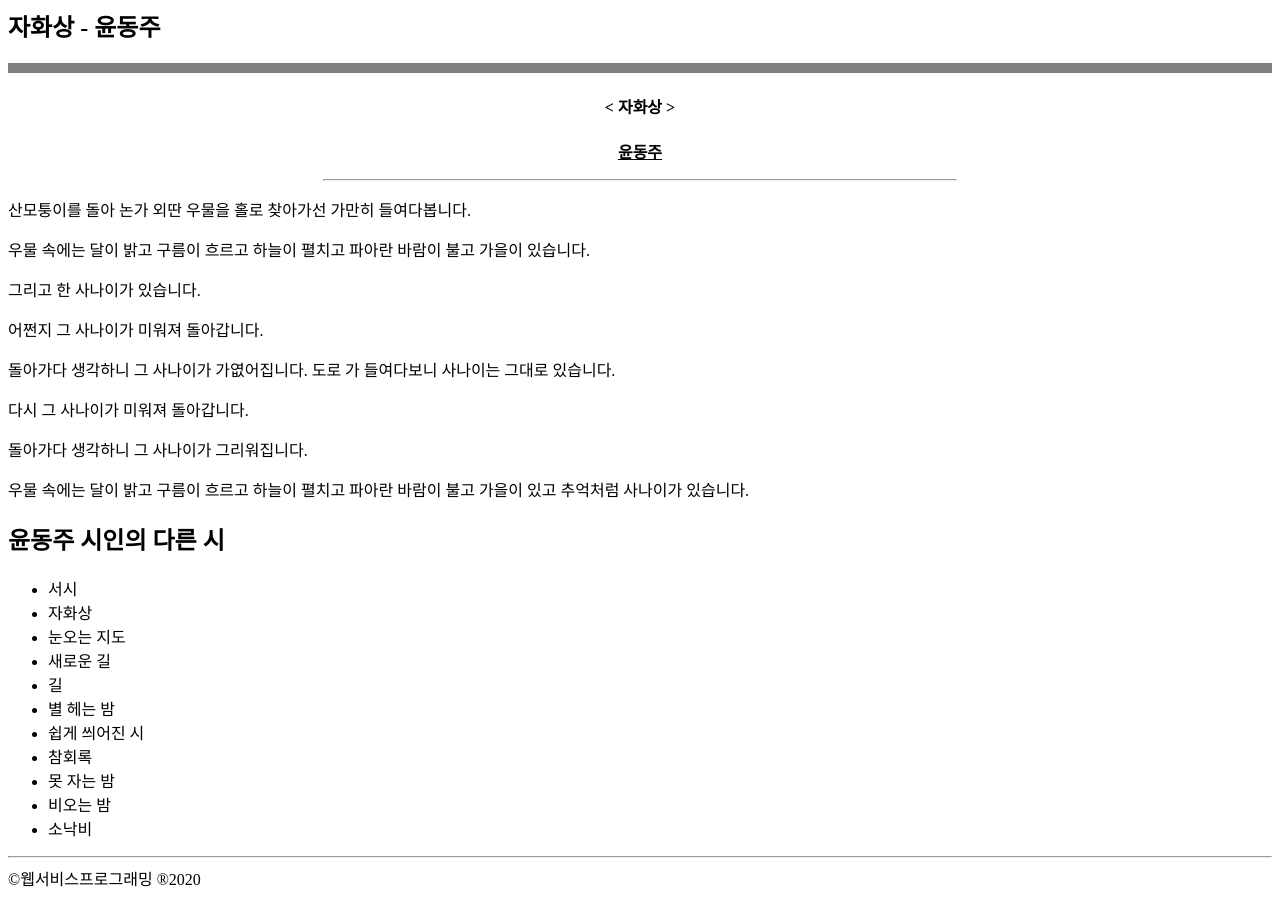
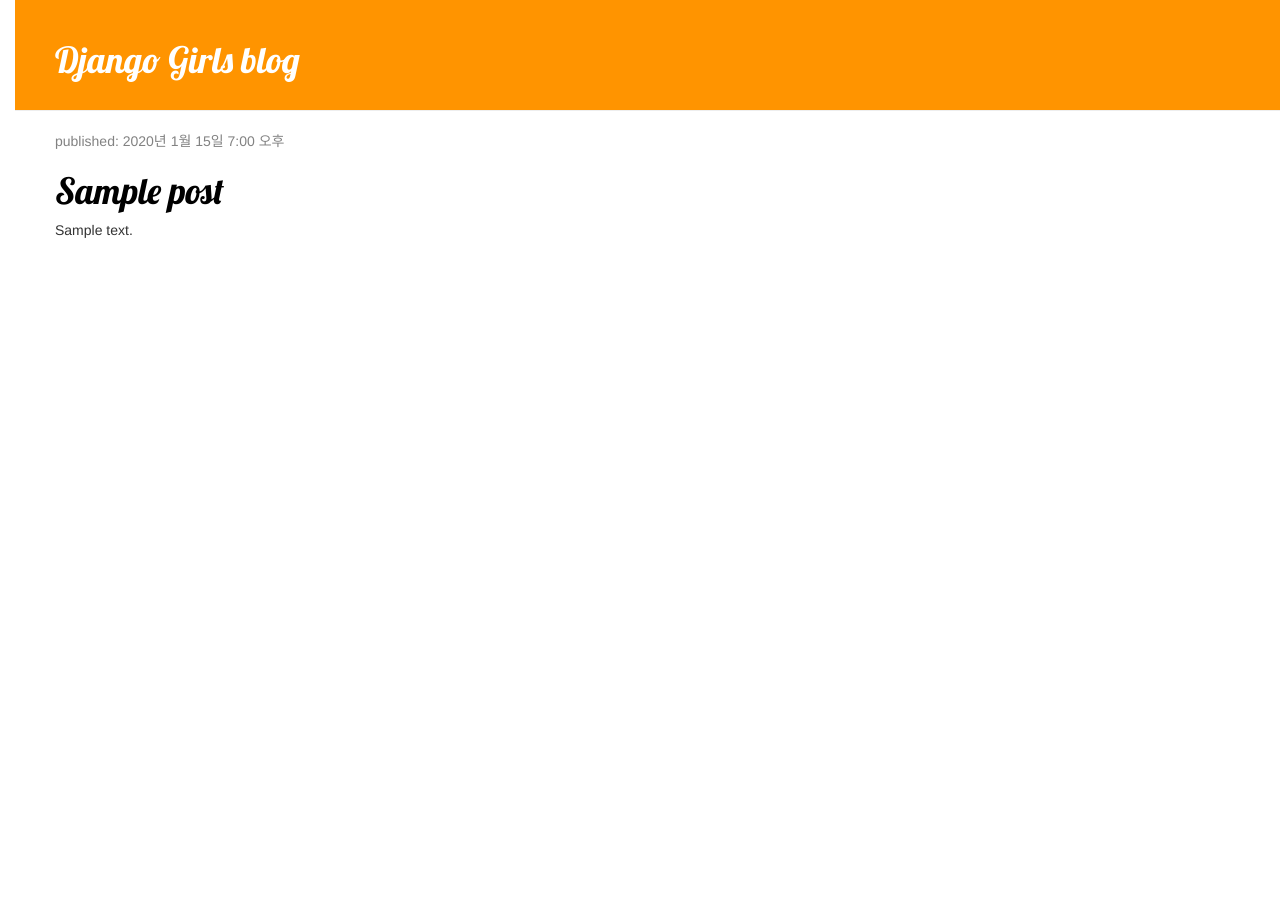
Before and after one commit to String14/my-first-blog, a Django app: page / in a window 1280 px wide. After the commit the page ends 238 px from the top, so only its background shows below. Run offline with Django 4.2, Linux system fonts and the light colour scheme; tables that the repository leaves empty hold one stand-in row (values such as "Sample post"); some libraries are stand-ins or nearby versions.

Commit message:
Design CSS

```diff
--- /dev/null
+++ b/blog/static/css/blog.css
@@ -0,0 +1,55 @@
+h1 a {
+    color: #FCA205;
+    font-family: 'Lobster';
+}
+
+body {
+    padding-left: 15px;
+}
+
+.page-header {
+    background-color: #ff9400;
+    margin-top: 0;
+    padding: 20px 20px 20px 40px;
+}
+
+.page-header h1, .page-header h1 a, .page-header h1 a:visited, .page-header h1 a:active {
+    color: #ffffff;
+    font-size: 36px;
+    text-decoration: none;
+}
+
+.content {
+    margin-left: 40px;
+}
+
+h1, h2, h3, h4 {
+    font-family: 'Lobster', cursive;
+}
+
+.date {
+    color: #828282;
+}
+
+.save {
+    float: right;
+}
+
+.post-form textarea, .post-form input {
+    width: 100%;
+}
+
+.top_menu, .top_menu:hover, .top_menu:visited {
+    color: #ffffff;
+    float: right;
+    font-size: 26pt;
+    margin-right: 20px;
+}
+
+.post {
+    margin-bottom: 70px;
+}
+
+.post h1 a, .post h1 a:visited {
+    color: #000000;
+}
--- a/blog/templates/blog/post_list.html
+++ b/blog/templates/blog/post_list.html
@@ -1,46 +1,35 @@
+{% load static %}
+<!DOCTYPE html>
+
 <html>
     <head>
-        <title>윤동주-자화상</title>
+        <title>Django Girls blog</title>
+        <link rel="stylesheet" href="//fonts.googleapis.com/css?family=Lobster&subset=latin,latin-ext" type="text/css">
+        <link rel="stylesheet" href="//maxcdn.bootstrapcdn.com/bootstrap/3.2.0/css/bootstrap.min.css">
+        <link rel="stylesheet" href="//maxcdn.bootstrapcdn.com/bootstrap/3.2.0/css/bootstrap-theme.min.css">
+        <link rel="stylesheet" href="{% static 'css/blog.css' %}">
     </head>
 
     <body>
-        <h2>자화상 - 윤동주</h2>
-        <hr size="10" align="center" noshade="noshade"></hr>
-  		<center><h4>< 자화상 ></h4></center>
+        <div class="page-header">
+            <h1><a href="/">Django Girls blog</a></h1>
+        </div>
 
-        <section>
-            <center><p><b><ins>윤동주</ins></b></p></center>
-            <hr width=50% align="center"></hr>
-            <p>산모퉁이를 돌아 논가 외딴 우물을 홀로 찾아가선 가만히 들여다봅니다.</p>
-            <p>우물 속에는 달이 밝고 구름이 흐르고 하늘이 펼치고 파아란 바람이 불고 가을이 있습니다.</p>
-            <p>그리고 한 사나이가 있습니다.</p>
-            <p>어쩐지 그 사나이가 미워져 돌아갑니다.</p>
-            <p>돌아가다 생각하니 그 사나이가 가엾어집니다. 도로 가 들여다보니 사나이는 그대로 있습니다.</p>
-            <p>다시 그 사나이가 미워져 돌아갑니다.</p>
-            <p>돌아가다 생각하니 그 사나이가 그리워집니다.</p>
-            <p>우물 속에는 달이 밝고 구름이 흐르고 하늘이 펼치고 파아란 바람이 불고 가을이 있고 추억처럼 사나이가 있습니다.</p>
-        </section>
+        <div class="content container">
+            <div class="row">
+                <div class="'col-md-8">
+                    {% for post in posts %}
+                        <div class="post">
+                            <div class="date">
+                                <p>published: {{ post.published_date }}</p>
+                            </div>
+                            <h1><a href="">{{ post.title }}</a></h1>
+                            <p>{{ post.text|linebreaksbr }}</p>
+                        </div>
+                    {% endfor %}
+                </div>
+            </div>
+        </div>
 
-        <aside>
-            <h2>윤동주 시인의 다른 시</h2>
-            <ul>
-                <li>서시</li>
-                <li>자화상</li>
-                <li>눈오는 지도</li>
-                <li>새로운 길</li>
-                <li>길</li>
-                <li>별 헤는 밤</li>
-                <li>쉽게 씌어진 시</li>
-                <li>참회록</li>
-                <li>못 자는 밤</li>
-                <li>비오는 밤</li>
-                <li>소낙비</li>
-            </ul>
-        </article>
-
-        <footer>
-            <hr></hr>
-            &copy;웹서비스프로그래밍 &reg;2020
-        </footer>
     </body>
 </html>
--- a/blog/views.py
+++ b/blog/views.py
@@ -1,5 +1,8 @@
 from django.shortcuts import render
+from django.utils import timezone
+from .models import Post
 
 # Create your views here.
 def post_list(request):
-    return render(request, 'blog/post_list.html', {})
+    posts = Post.objects.filter(published_date__lte=timezone.now()).order_by('published_date')
+    return render(request, 'blog/post_list.html', {'posts':posts})
```
